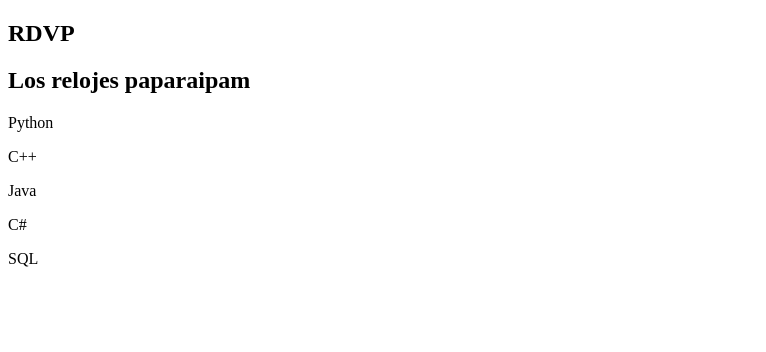
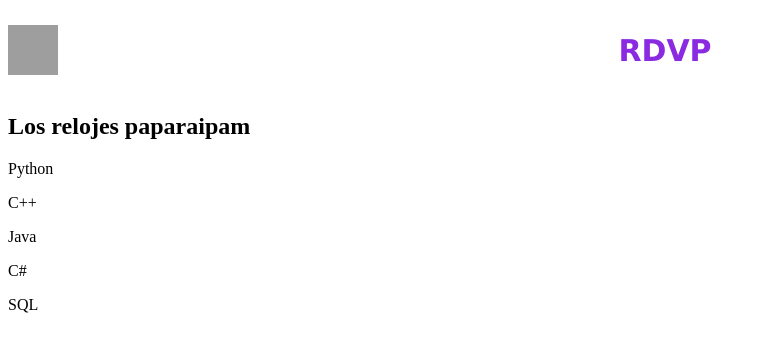
Before and after one commit to HermosillaMaximo/2026-Front6to-Calipo, a plain HTML site: page porqueHablarDeTiEstaMasCabron.html in a window 1280 px wide. Shown: the whole page, without its empty margins (0-766 px from the left). Drawn offline with Linux system fonts and the light colour scheme; grey boxes are pictures that could not be loaded.

Commit message:
Seguimos Calipo

```diff
--- /dev/null
+++ b/porqueHablarDeTiEstaMasCabron.css
@@ -0,0 +1,20 @@
+.color_textoPrincipal {
+    color: blueviolet;
+    font-family: Verdana, Geneva, Tahoma, sans-serif;
+    font-size: 30px;
+    font-weight: bold;
+    text-align: center;
+    text-decoration: none;
+}
+
+
+.reloj {
+    width: 50px;
+    height: 50px;
+}
+
+
+section{
+    display: flex;
+    align-items: center;
+}
--- a/porqueHablarDeTiEstaMasCabron.html
+++ b/porqueHablarDeTiEstaMasCabron.html
@@ -4,30 +4,33 @@
         <meta charset="UTF-8">
         <meta name="practicaCalipo" content="width=device-width, inital-scale=1.0">
         <title>practicaCalipo</title>
+        <link rel="stylesheet" href="porqueHablarDeTiEstaMasCabron.css" type="text/css" />
+
+
     </head>
+
+
+    <header>
+
+        <section>
+            <img src="https://www.pngarts.com/files/4/Watch-PNG-Free-Download.png" alt = "Reloj Rolex" class="reloj">
+            <div style="flex: auto;">
+            <h1 class="color_textoPrincipal"><strong>
+                RDVP
+            </strong></h1>
+            </div>
+        </section>
+
+    </header>
+
 
     <body>
 
-        <section>
-            <h1>
-                RDVP
-            </h1>
-
-            <h2>
+        <h2>
                 Los relojes paparaipam
-            </h2>
-        </section>
+        </h2>
 
 
-
-
-
-
-
-
-
-
-        <section>
             <p>
                 Python
             </p>
@@ -48,7 +51,7 @@
                 SQL
             </p>
 
-        </section>
+
 
 
 
```
Also changed, not shown: 1 other file.
